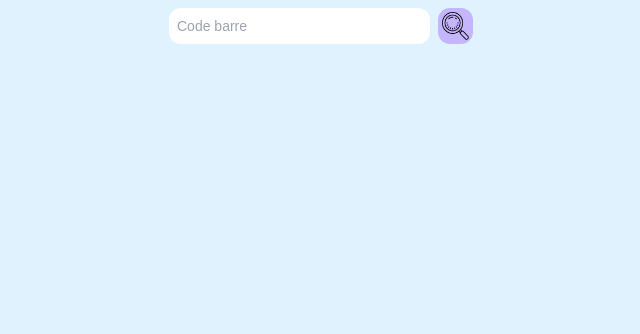
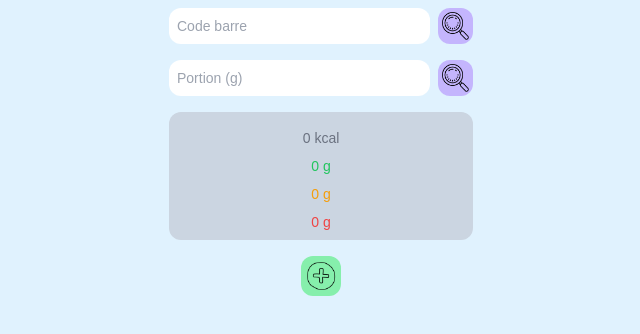
Before and after one commit to bastos-rcd/FitTrack, a Next.js app in the folder calculator/: page /meal in a window 1280 px wide. Shown: the top 334 px of the page, without its empty margins (319-959 px from the left). Built offline with nearby package versions, Linux system fonts and the light colour scheme.

Commit message:
feat(meal): calculate food macros

```diff
--- a/calculator/src/app/meal/page.tsx
+++ b/calculator/src/app/meal/page.tsx
@@ -1,27 +1,62 @@
 "use client";
 
-import Link from "next/link";
 import useFoodStore from "@/store/foodStore";
 import useMealStore from "@/store/mealStore";
 import { Food } from "@/models/food";
 import { useState } from "react";
+import { useRouter } from "next/navigation";
 
 const MealPage = () => {
+  const router = useRouter();
+
   const { addFood } = useMealStore();
   const { food, fetchFood } = useFoodStore();
 
   const [barcode, setBarCode] = useState<number | "">("");
+  const [portion, setPortion] = useState<number | "">("");
+  const [myFood, setMyFood] = useState<Food>(new Food("", "", 0, 0, 0, 0));
 
   const onSearchFood = async (e: React.FormEvent) => {
     e.preventDefault();
-    await fetchFood(barcode.toString());
+    await fetchFood(barcode.toString()).then(() => {
+      setMyFood(
+        new Food(
+          food.barcode,
+          food.name,
+          food.calories,
+          food.proteins,
+          food.carbs,
+          food.fats
+        )
+      );
+    });
+  };
+
+  const onPortion = (e: React.FormEvent) => {
+    e.preventDefault();
+    const tempFoo = food.portion(Number(portion));
+    setMyFood(
+      new Food(
+        food.barcode,
+        food.name,
+        tempFoo.calories,
+        tempFoo.proteins,
+        tempFoo.carbs,
+        tempFoo.fats
+      )
+    );
+  };
+
+  const onAddFood = () => {
+    addFood(myFood);
+    router.push("/");
   };
 
   return (
-    <div className="w-full md:w-1/4 h-full flex flex-col items-center">
+    <div className="w-full md:w-1/4 h-full flex flex-col items-center p-2">
       <form
         onSubmit={onSearchFood}
-        className="w-full flex flex-row justify-center items-center p-2 gap-x-2"
+        className="w-full flex flex-row justify-center items-center gap-x-2"
       >
         <input
           type="number"
@@ -40,6 +75,40 @@ const MealPage = () => {
           <img src="/search.png" className="w-8" />
         </button>
       </form>
+      <form
+        onSubmit={onPortion}
+        className="w-full flex flex-row justify-center items-center mt-4 gap-x-2"
+      >
+        <input
+          type="number"
+          placeholder="Portion (g)"
+          value={portion}
+          onChange={(e) =>
+            setPortion(e.target.value ? parseFloat(e.target.value) : "")
+          }
+          className="w-full bg-white text-sm p-2 rounded-xl"
+          required
+        />
+        <button
+          type="submit"
+          className="p-1 text-center justify-center items-center rounded-xl bg-violet-300"
+        >
+          <img src="/search.png" className="w-8" />
+        </button>
+      </form>
+      <div className="w-full flex flex-col justify-between items-center mt-4 p-2 rounded-xl text-sm gap-y-2 bg-slate-300">
+        <span className="text-base">{myFood.name}</span>
+        <span className="text-gray-500">{myFood.calories} kcal</span>
+        <span className="text-green-500">{myFood.proteins} g</span>
+        <span className="text-amber-500">{myFood.carbs} g</span>
+        <span className="text-red-500">{myFood.fats} g</span>
+      </div>
+      <button
+        onClick={onAddFood}
+        className="mt-4 p-1 text-center justify-center items-center rounded-xl bg-green-300"
+      >
+        <img src="/add.png" className="w-8" />
+      </button>
     </div>
   );
 };
--- a/calculator/src/app/page.tsx
+++ b/calculator/src/app/page.tsx
@@ -18,10 +18,18 @@ const HomePage = () => {
       {isOpen && (
         <div className="fixed inset-0 bg-black bg-opacity-50 flex items-center justify-center p-2">
           <div className="w-full md:w-1/4 flex flex-col justify-center items-center p-6 rounded-xl gap-y-2 bg-white">
-            <p className="text-gray-500">Calories : {totalCalories} kcal</p>
-            <p className="text-green-500">Protéines : {totalProteins} g</p>
-            <p className="text-amber-500">Glucides : {totalCarbs} g</p>
-            <p className="text-red-500">Lipides : {totalFats} g</p>
+            <p className="text-gray-500">
+              Calories : {parseFloat(Number(totalCalories).toFixed(2))} kcal
+            </p>
+            <p className="text-green-500">
+              Protéines : {parseFloat(Number(totalProteins).toFixed(2))} g
+            </p>
+            <p className="text-amber-500">
+              Glucides : {parseFloat(Number(totalCarbs).toFixed(2))} g
+            </p>
+            <p className="text-red-500">
+              Lipides : {parseFloat(Number(totalFats).toFixed(2))} g
+            </p>
             <button
               onClick={() => setIsOpen(false)}
               className="mt-4 p-2 bg-rose-500 text-white rounded-xl"
@@ -34,9 +42,15 @@ const HomePage = () => {
 
       <p className="text-xl font-bold p-2">{totalCalories} kcal</p>
       <div className="w-full flex flex-row justify-between p-2 text-sm">
-        <p className="text-green-500 font-bold">P : {totalProteins} g</p>
-        <p className="text-amber-500 font-bold">C : {totalCarbs} g</p>
-        <p className="text-red-500 font-bold">F : {totalFats} g</p>
+        <p className="text-green-500 font-bold">
+          P : {parseFloat(Number(totalProteins).toFixed(2))} g
+        </p>
+        <p className="text-amber-500 font-bold">
+          C : {parseFloat(Number(totalCarbs).toFixed(2))} g
+        </p>
+        <p className="text-red-500 font-bold">
+          F : {parseFloat(Number(totalFats).toFixed(2))} g
+        </p>
       </div>
       <div className="w-full flex flex-row justify-evenly p-2 text-sm text-white">
         <button
@@ -64,9 +78,15 @@ const HomePage = () => {
             <p className="w- text-center font-bold">{food.name}</p>
             <p>{food.calories} kcal</p>
             <div className="w-full flex flex-row justify-around">
-              <p className="text-green-500">{food.proteins} g</p>
-              <p className="text-amber-500">{food.carbs} g</p>
-              <p className="text-red-500">{food.fats} g</p>
+              <p className="text-green-500">
+                {parseFloat(Number(food.proteins).toFixed(2))} g
+              </p>
+              <p className="text-amber-500">
+                {parseFloat(Number(food.carbs).toFixed(2))} g
+              </p>
+              <p className="text-red-500">
+                {parseFloat(Number(food.fats).toFixed(2))} g
+              </p>
             </div>
           </div>
         ))}
--- a/calculator/src/models/food.ts
+++ b/calculator/src/models/food.ts
@@ -17,10 +17,10 @@ export class Food {
 
     portion(servingSize: number) {
         return {
-            totalCalories: this.calories * (servingSize / 100),
-            totalProteins: this.proteins * (servingSize / 100),
-            totalCarbs: this.carbs * (servingSize / 100),
-            totalFats: this.fats * (servingSize / 100),
+            calories: parseFloat((this.calories * (servingSize / 100)).toFixed(2)),
+            proteins: parseFloat((this.proteins * (servingSize / 100)).toFixed(2)),
+            carbs: parseFloat((this.carbs * (servingSize / 100)).toFixed(2)),
+            fats: parseFloat((this.fats * (servingSize / 100)).toFixed(2))
         };
     }
 }
```
